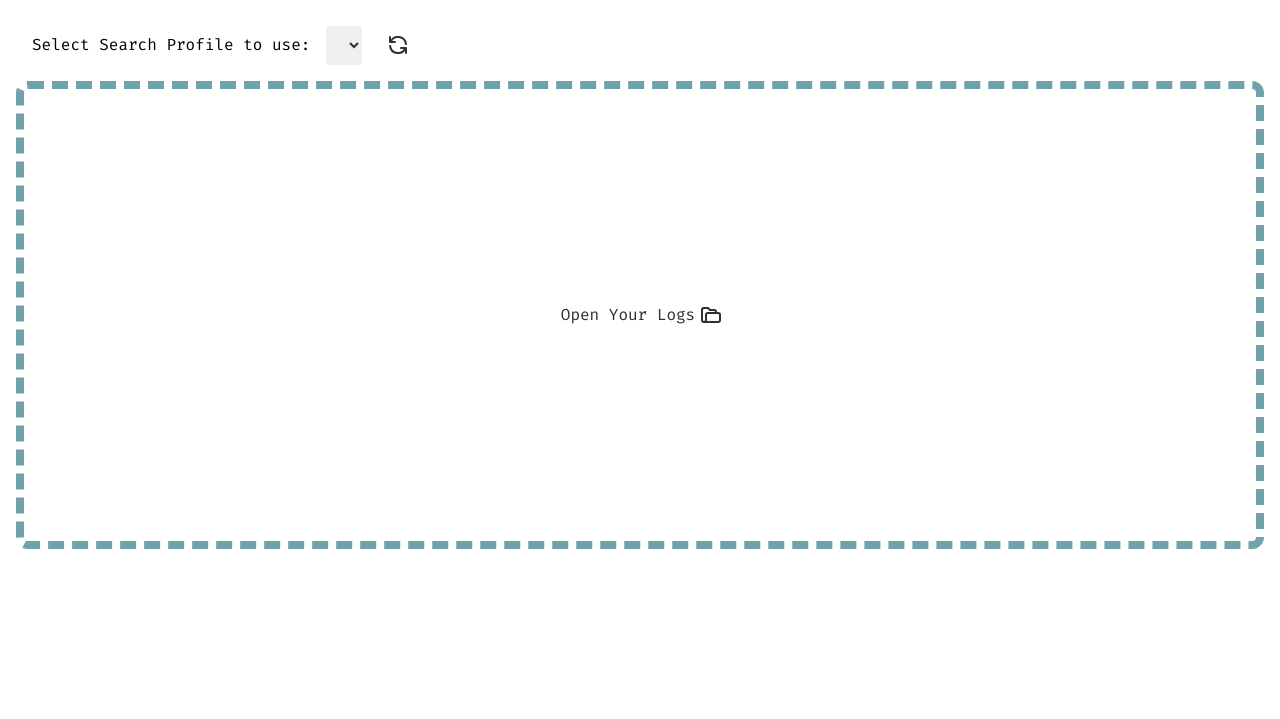
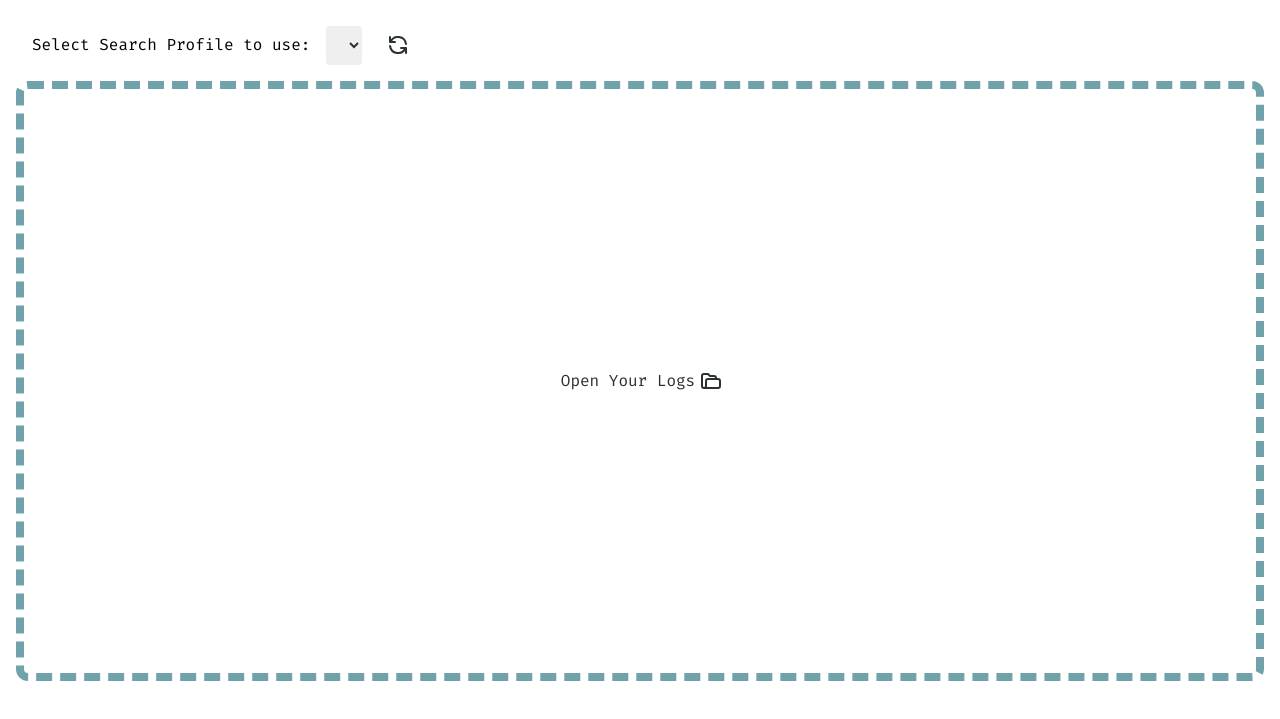
Before and after one commit to Axolotlpi/sifter, an Astro site: page / in a window 1280 px wide. Shown: the part 55-774 px from the top of the page. Built offline with nearby package versions, Linux system fonts and the light colour scheme; Astro itself is replaced by a stand-in of ours.

Commit message:
minor cleanup

```diff
--- a/src/components/LogViewer/LogViewer.svelte
+++ b/src/components/LogViewer/LogViewer.svelte
@@ -41,7 +41,7 @@
 </div>
 
 {#if openFile}
-    <div class="w-full h-3/4">
+    <div class="w-full h-[75vh]">
         <FileInput onFileOpen={(files) => {
             currentFile = files[0];
             setReadLogPromise();
--- a/src/pages/404.astro
+++ b/src/pages/404.astro
@@ -32,3 +32,20 @@
 		</h3>
 	</main>
 </Layout>
+
+<style>
+	:root {
+		scrollbar-color: var(--secondary-dark-0) var(--secondary-1);
+		scrollbar-width: auto;
+	}
+	:root::-webkit-scrollbar {
+		width: 16px;
+		height: 16px;
+	}
+	:root::-webkit-scrollbar-track {
+		background: var(--secondary-1);
+	}
+	:root::-webkit-scrollbar-thumb {
+		background: var(--secondary-dark-0);
+	}
+</style>
--- a/src/pages/config.astro
+++ b/src/pages/config.astro
@@ -28,7 +28,7 @@
 		client:load
 	/>
 	<main>
-		<div class="h-[80vh] w-full p-4 pt-0 font-monospace">
+		<div class="w-full p-4 pt-0 font-monospace">
 			<h2 class="p-4">Edit Your Configuration:</h2>
 			<hr />
 			<h3 class="p-4">Search Profiles:</h3>
@@ -36,3 +36,20 @@
 		</div>
 	</main>
 </Layout>
+
+<style>
+	:root {
+		scrollbar-color: var(--secondary-dark-0) var(--secondary-1);
+		scrollbar-width: auto;
+	}
+	:root::-webkit-scrollbar {
+		width: 16px;
+		height: 16px;
+	}
+	:root::-webkit-scrollbar-track {
+		background: var(--secondary-1);
+	}
+	:root::-webkit-scrollbar-thumb {
+		background: var(--secondary-dark-0);
+	}
+</style>
--- a/src/pages/index.astro
+++ b/src/pages/index.astro
@@ -28,7 +28,7 @@
 		client:load
 	/>
 	<main>
-		<div class="h-[80vh] w-full p-4 pt-0 font-monospace">
+		<div class="w-full p-4 pt-0 font-monospace">
 			<LogViewer client:load />
 		</div>
 	</main>
```
